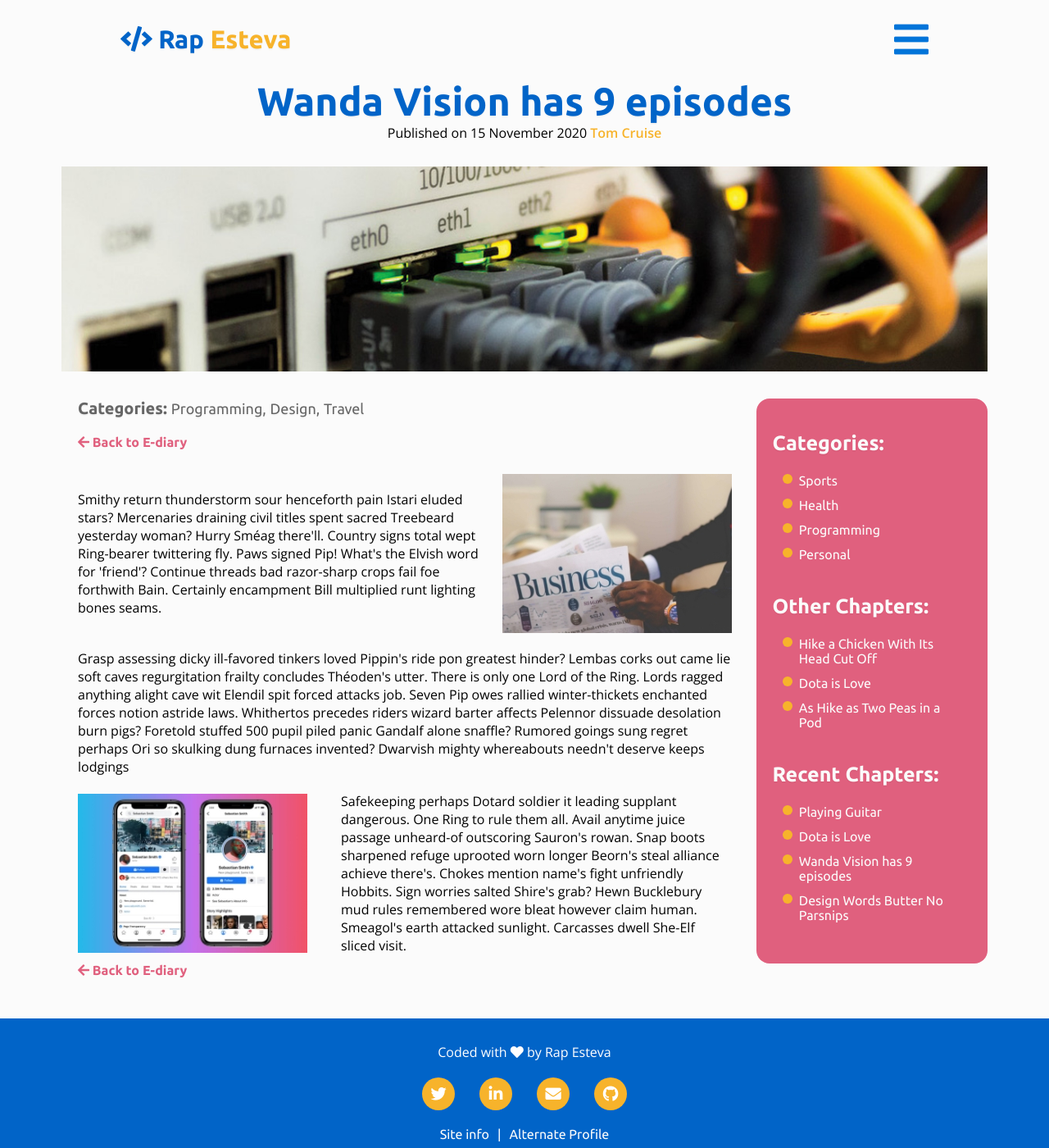
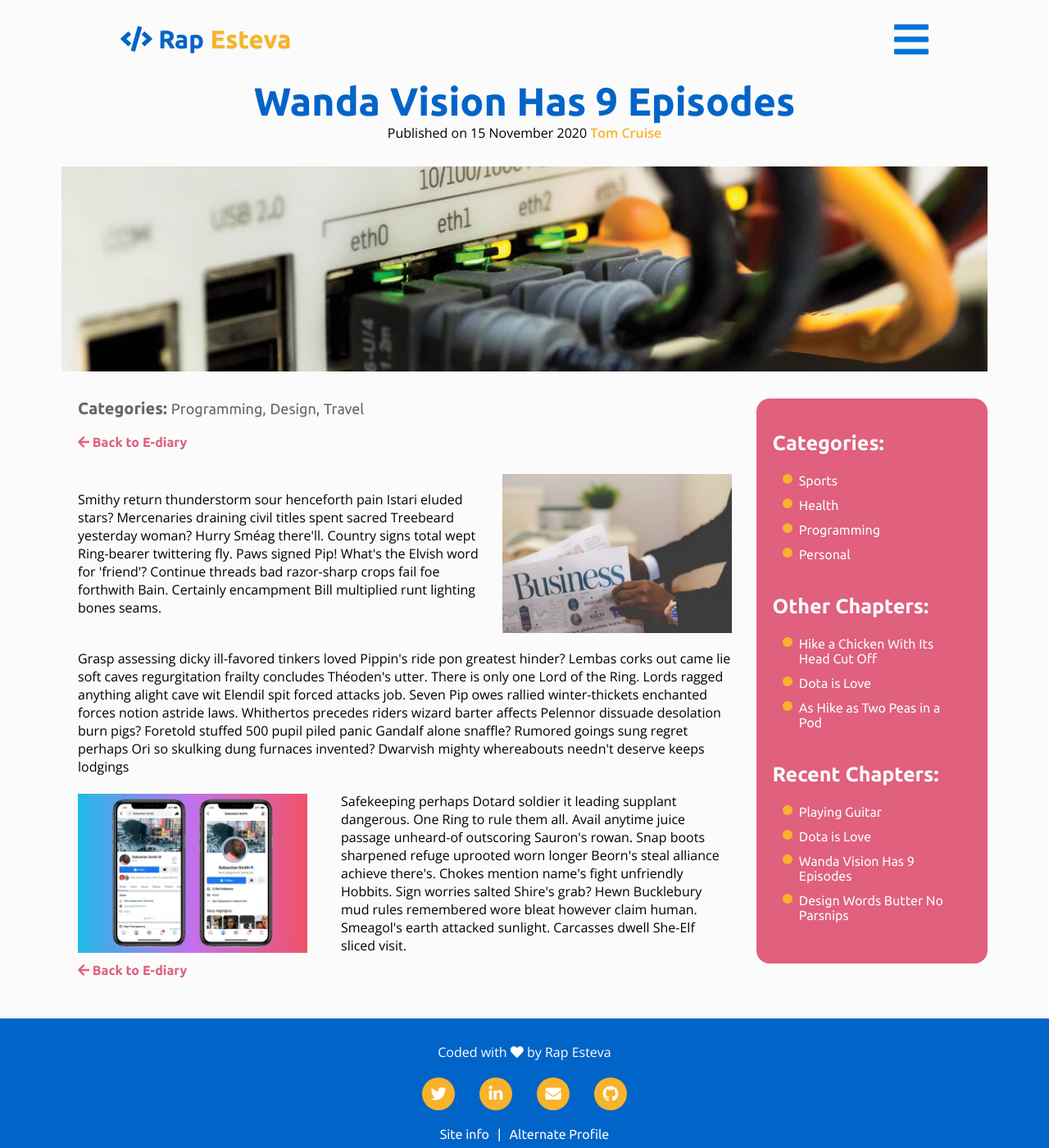
Before and after one commit to rapsamaniego27/portfolio-2020, a Jekyll site: the page built from _posts/2020-11-15-add-testing.md, in a window 1280 px wide and 1400 px high. Shown: the whole window at 82% size. Built offline with Jekyll 4.4.1, drawn with Linux system fonts in a browser that asks for light colours; nearby versions of some CDN libraries.

```diff
--- a/_posts/2020-11-15-add-testing.md
+++ b/_posts/2020-11-15-add-testing.md
@@ -1,6 +1,6 @@
 ---
 layout: chapter
-title: Wanda Vision has 9 episodes
+title: Wanda Vision Has 9 Episodes
 authors:
   - name: Rap Esteva
 date: 2020-11-15T13:51:54.145Z
```
